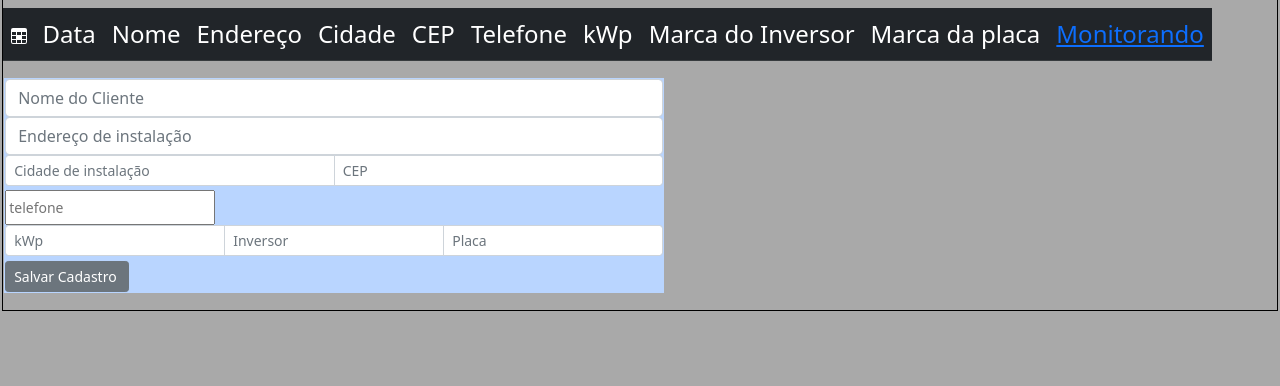
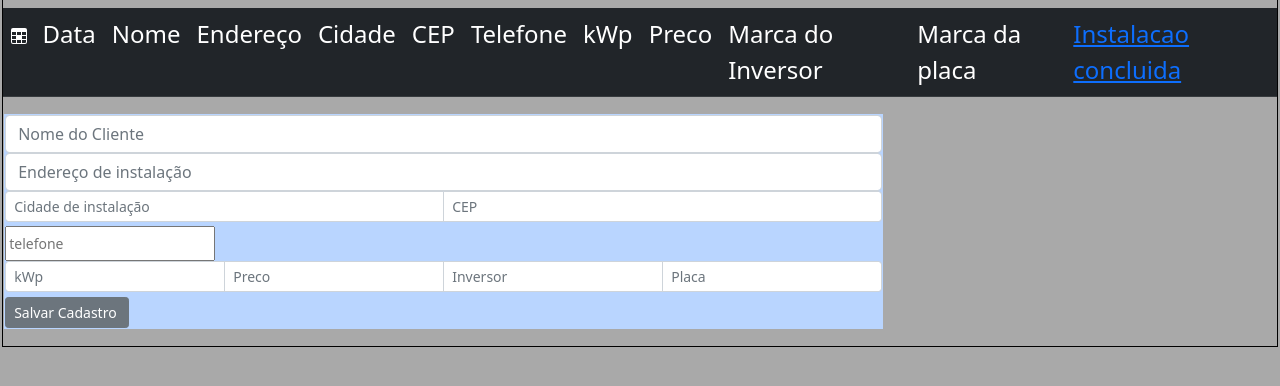
Before and after one commit to yamamotin/CRUDforSOLAR, a Flask app: page /novo in a window 1280 px wide. Shown: the part 71-457 px from the top of the page. Run offline with Flask 2, Linux system fonts and the light colour scheme.

Commit message:
Add files via upload

```diff
--- a/main.py
+++ b/main.py
@@ -1,8 +1,6 @@
 from flask import Flask, render_template, request, jsonify, redirect, url_for
 from datetime import date
-import officepack
 from officepack import printExcel
-
 from flask.wrappers import Response
 from flask_sqlalchemy import SQLAlchemy
 
@@ -24,6 +22,7 @@ class User(db.Model):
     cep = db.Column(db.Integer, unique=False, nullable=False)
     telefone = db.Column(db.Integer, unique=False, nullable=False)
     kwp = db.Column(db.Integer, unique=False, nullable=False)
+    preco = db.Column(db.Integer, unique=False, nullable=False)
     marca_do_inversor = db.Column(db.String(30), unique=False, nullable=True)
     marca_da_placa = db.Column(db.String(16), unique=False, nullable=False)
     monitorando = db.Column(db.Boolean, default=False)
@@ -48,9 +47,10 @@ def novo():
         cep_cliente = request.form['cep']
         tel = request.form['telefone']
         kilowp = request.form['kwp']
+        preco = request.form['preco']
         inv = request.form['inv']
         placa = request.form['placa']
-        inserir = User(data=date,nome_do_cliente=nome,endereco=adress,cep=cep_cliente,cidade=city,telefone=tel,kwp=kilowp,marca_do_inversor=inv,marca_da_placa=placa)
+        inserir = User(data=date,nome_do_cliente=nome,endereco=adress,cep=cep_cliente,cidade=city,telefone=tel,kwp=kilowp,preco=preco,marca_do_inversor=inv,marca_da_placa=placa)
         db.session.add(inserir)
         db.session.commit()
         return redirect(url_for('novo'))
@@ -62,10 +62,13 @@ def atualizar(id):
     if request.method == 'POST':
         usuarioobj = User.query.filter_by(_id=id).first()
         try:
+            preco = request.form['preco']
             monitor = request.form['monitor']
             usuarioobj.monitorando = True
+            usuarioobj.preco = preco
         except:
             usuarioobj.monitorando = False
+            usuarioobj.preco = preco
         db.session.add(usuarioobj)
         db.session.commit()
         return redirect(url_for('index'))
@@ -79,3 +82,8 @@ def deletar(id):
     db.session.delete(usuarioobj)
     db.session.commit()
     return redirect(url_for('index'))
+
+'''@app.route("/orcar/<int:id>")
+def orcamentar(id):
+    impOrc()
+    return render_template('index.html')'''
--- a/requirements.txt
+++ b/requirements.txt
@@ -1,3 +1,4 @@
 python-docx
 flask
 flask-sqlalchemy
+openpyxl
--- a/templates/base.html
+++ b/templates/base.html
@@ -59,9 +59,10 @@
             <td> CEP</td>
             <td> Telefone</td>
             <td> kWp</td>
+            <td> Preco</td>
             <td> Marca do Inversor</td>
             <td> Marca da placa </td>
-            <td> <a href="/status">Monitorando</a></td>
+            <td> <a href="/status">Instalacao concluida</a></td>
         </th>
         <tr>
         {% block content %}
--- a/templates/index.html
+++ b/templates/index.html
@@ -9,6 +9,7 @@
                         <td>{{ dado.cep }}</td>
                         <td>{{ dado.telefone }}</td>
                         <td>{{ dado.kwp }}</td>
+                        <td>{{ dado.preco}}</td>
                         <td>{{ dado.marca_do_inversor }}</td>
                         <td>{{ dado.marca_da_placa }}</td>
                         <td>    {% if dado.monitorando==True %}
--- a/templates/novo.html
+++ b/templates/novo.html
@@ -13,6 +13,7 @@
                     <input type="integer" name="telefone" class="col-form-label-sm" placeholder="telefone">
                     <div class="input-group input-group-sm">
                         <input type="text" name="kwp" class="form-control" placeholder="kWp">
+                        <input type="text" name="preco" class="form-control" placeholder="Preco">
                         <input type="text" name="inv" class="form-control" placeholder="Inversor">
                         <input type="text" name="placa" class="form-control" placeholder="Placa">
                     </div>
```
Also changed, not shown: officepack.py (+8 -0 lines), templates/atualizar.html (+6 -3 lines).
